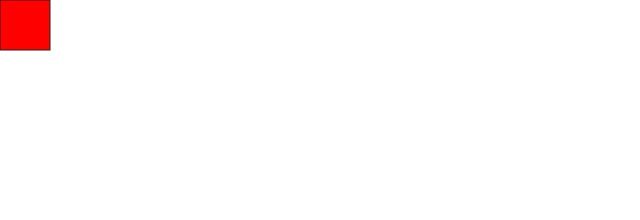
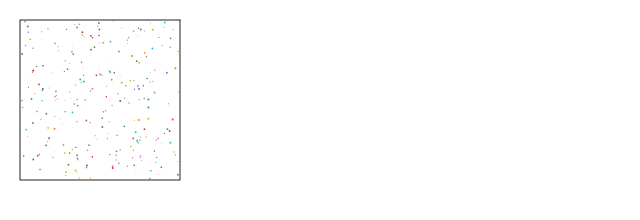
Before and after one commit to marbali8/InnoVis, a React app: page / in a window 1280 px wide. Shown: the whole page, without its empty margins (0-640 px from the left). Built offline with nearby package versions, Linux system fonts and the light colour scheme.

Commit message:
implemented basic skeleton with randomly spawning balls within bounding box

```diff
--- a/src/components/MegaBallsView/MegaBallsView.js
+++ b/src/components/MegaBallsView/MegaBallsView.js
@@ -1,72 +1,93 @@
 import React, { useEffect, useRef } from "react";
-//import data from '../../data/companies_yearly_data.json';
+// import data from '../../data/companies_yearly_data.json';
 import * as d3 from 'd3';
 
-
-const MegaBallsView = () => {
+const MegaBallsView = (mockData) => {
 
     const svgRef = useRef();
 
+    const margin = { top: 0, right: 0, bottom: 0, left: 0 };
+    const width = 200 - margin.left - margin.right;
+    const height = 200 - margin.top - margin.bottom;
+    // to be used!
+    const extraPaddingBetweenBalls = 6;
 
     useEffect(() => {
 
-        const margin = { top: 100, right: 100, bottom: 0, left: 100 };
-        const width = 200 - margin.left - margin.right;
-        const height = 200 - margin.top - margin.bottom;
-
-        const boundingBox = {
-            min: { x: margin.left, y: height - margin.bottom },
-            max: { x: width - margin.right, y: margin.top }
+        // vertical & horizontal margin to ball box, which is rectangular area containing the balls
+        // top margin = bottom margin = vertical margin, similar eq for hz. margin!
+        const vm = 1 / 10 * height;
+        const hm = 1 / 10 * width;
+        const ballBox = {
+            min: { x: hm, y: vm },
+            max: { x: width - hm, y: height - vm }
         };
 
         // adjustable options
         const numBalls = 283;
-        // max domain value for color scale = [0,1,2...m];
+        const maxSpeed = 10;
+        const maxBallArea = 1;
+        // max domain value for color scale's domain = [0,1,2...m]
         const m = 20;
-        const padding = 6;
-        const maxSpeed = 10;
 
-        const radiusScale = d3.scaleSqrt().range([0, 8]);
+        const radiusScale = d3.scaleSqrt().domain([0, 100]).range([0, maxBallArea]);
         const colorScale = d3.scaleOrdinal(d3.schemeCategory10).domain(d3.range(m));
 
         const nodes = [];
-
         for (let i = 0; i < numBalls; i++) {
             nodes.push({
-                radius: radiusScale(1 + Math.floor(Math.random() * 50)),
+                radius: radiusScale(1 + Math.floor(Math.random() * (100 - 1))),
                 color: colorScale(Math.floor(Math.random() * m)),
-                x: boundingBox.min.x + (Math.random() * (boundingBox.max.x - boundingBox.min.x)),
-                y: boundingBox.min.y + (Math.random() * (boundingBox.max.y - boundingBox.min.y)),
+                x: ballBox.min.x + (Math.random() * (ballBox.max.x - ballBox.min.x)),
+                y: ballBox.min.y + (Math.random() * (ballBox.max.y - ballBox.min.y)),
                 speedX: (Math.random() - 0.5) * 2 * maxSpeed,
                 speedY: (Math.random() - 0.5) * 2 * maxSpeed
             });
         }
 
+        // MAKE A FORCE FIELD HERE, BUT HOW????? NOBODY KNOWS! :(
+        // const force = d3.forceSimulation(nodes);
 
-        const svg = d3.select(svgRef.current);
+        const referencedSvg = d3.select(svgRef.current);
 
-        svg.append("svg").attr("width", width + margin.left + margin.right)
+        // create a canvas
+        let canvas;
+        referencedSvg.append("svg")
+            .attr("width", width + margin.left + margin.right)
             .attr("height", height + margin.top + margin.bottom)
             .append("g")
             .attr("transform", "translate(" + margin.left + "," + margin.top + ")");
+        canvas = referencedSvg.select("g");
 
-        svg.select("svg").append("svg:rect")
-            .attr("width", 50)
-            .attr("height", 50)
-            .attr("x", 0)
-            .attr("y", 0)
-            .style("fill", "red")
+        canvas.append("svg:rect")
+            .attr("width", width - hm * 2)
+            .attr("height", height - vm * 2)
+            .attr("x", ballBox.min.x)
+            .attr("y", ballBox.min.y)
+            .style("fill", "None")
             .style("stroke", "#232323");
 
-        // const circle = svg.selectAll("circle")
-        //     .data(nodes)
-        //     .enter().append("circle")
-        //     .attr("r", function (d) { return d.radius; })
-        //     .attr("cx", function (d) { return d.x; })
-        //     .attr("cy", function (d) { return d.y; })
-        //     .style("fill", function (d) { return d.color; });
+        const balls = canvas.selectAll("circle")
+            .data(nodes)
+            .enter().append("circle")
+            .attr("r", function (d) { return d.radius })
+            .attr("cx", function (d) { return d.x })
+            .attr("cy", function (d) { return d.y; })
+            .style("fill", function (d) { return d.color; });
 
-        // function tick(e) {
+        // remaining code from bouncing balls example pasted at eof.
+
+    }, []); // useEffect
+
+    return <React.Fragment><svg height={height} width={width} ref={svgRef}></svg> </React.Fragment>;
+};
+
+export default MegaBallsView;
+
+
+// code from bouncing balls example
+
+ // function tick(e) {
         //     force.alpha(1);
         //     circle
         //         .each(gravity(e.alpha))
@@ -119,21 +140,3 @@ const MegaBallsView = () => {
         //         });
         //     };
         // };//collide
-
-    }, []); //useEffect
-
-
-
-    return <React.Fragment><svg ref={svgRef}></svg> </React.Fragment>;
-};
-
-
-export default MegaBallsView;
-
- // const force =
-        //     //d3.layout.force()
-        //     d3.forceSimulation(nodes)
-        //         //.size([width, height])
-        //         .force("charge", d3.forceManyBody())
-        //         .force("center", d3.forceCenter())
-        //         .start();
--- a/src/containers/App/App.js
+++ b/src/containers/App/App.js
@@ -3,8 +3,6 @@ import classes from './App.module.scss';
 import MegaBallsView from '../../components/MegaBallsView/MegaBallsView.js';
 
 function App() {
-
-  console.log(classes.app);
 
   return (
     <div className={classes.App}>
--- a/src/containers/App/App.module.scss
+++ b/src/containers/App/App.module.scss
@@ -1,4 +1,3 @@
 .App{
   height:100vh;
-
 }
```
Also changed, not shown: package.json (line endings or trailing spaces).
